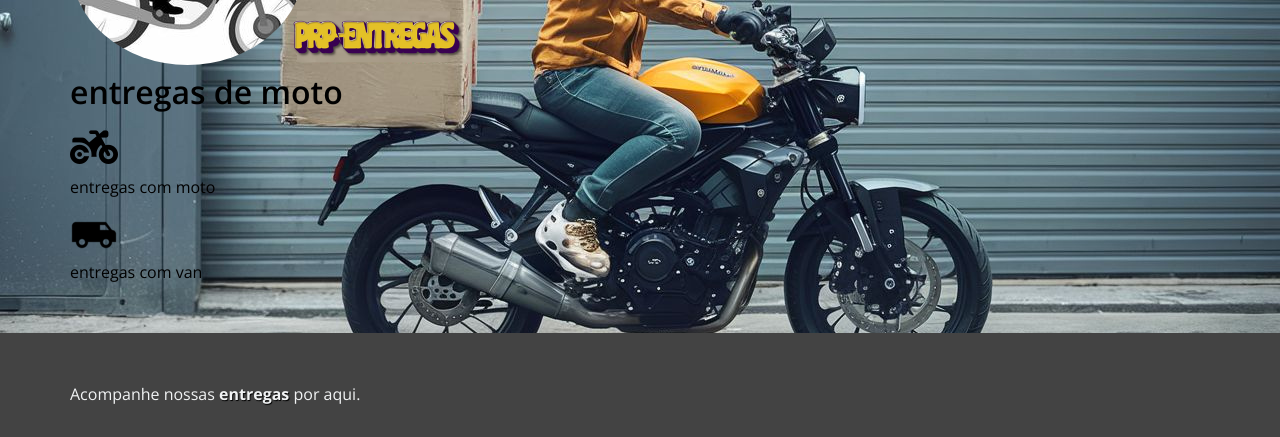
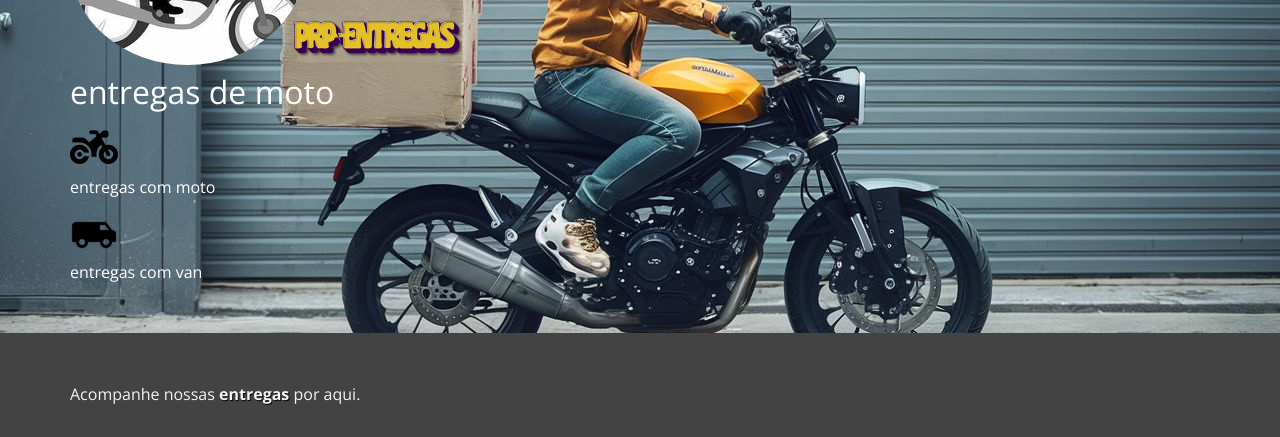
Before and after one commit to nicolasdepaulla/de_paulas_delivery, a plain HTML site: page index.html in a window 1280 px wide. Shown: the part 794-1231 px from the top of the page. Drawn offline with nearby package versions, Linux system fonts and the light colour scheme.

Commit message:
Add files via upload

```diff
--- a/style.css
+++ b/style.css
@@ -254,13 +254,15 @@ nav ul li a {
 
 #textoIntro h1 {
 
-    font-weight: 600;
+    font-weight: 400;
     font-size: 1.5em;
     margin-bottom: 10px;
+    color: #ffffff;
 }
 
 .TopicosIntro {
     margin-top: 10px;
+    color: #ffffff;
 }
 
 .TopicosIntro img {
```
